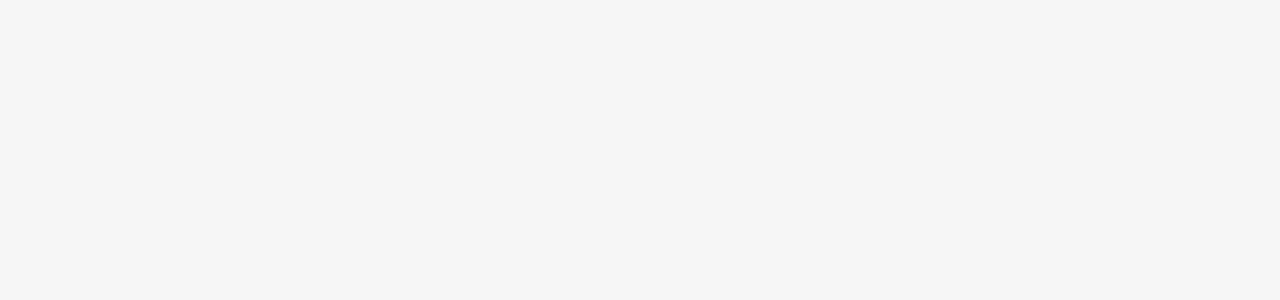
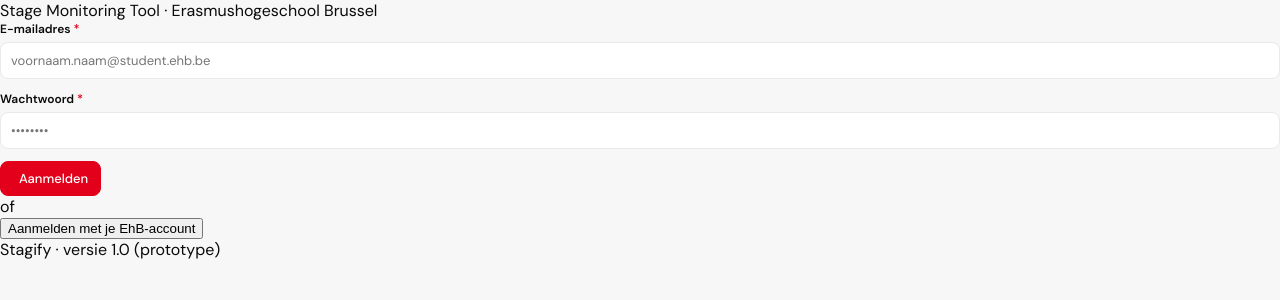
Before and after one commit to amingharbaoui/programming_project_group_1, a React (Vite) app in the folder frontend/: page /login in a window 1280 px wide. Before the commit this address had no page. Shown: the top 300 px of the page. Built offline with nearby package versions, Linux system fonts and the light colour scheme.

Commit message:
Loginroute toegevoegd

```diff
--- a/frontend/src/App.jsx
+++ b/frontend/src/App.jsx
@@ -1,6 +1,7 @@
 import { BrowserRouter, Navigate, Route, Routes } from "react-router-dom";
 import { AuthProvider } from "./context/AuthContext";
 import AppLayout from "./components/layout/AppLayout";
+import LoginPage from "./features/student/pages/LoginPage";
 
 import StudentDashboard from "./features/student/pages/StudentDashboard";
 import StageApplicationPage from "./features/student/pages/StageApplicationPage";
@@ -31,10 +32,11 @@ export default function App() {
     <AuthProvider>
       <BrowserRouter>
         <Routes>
+
+            <Route path="/login" element={<LoginPage />} />
+            <Route path="/" element={<Navigate to="/login" replace />} />
           <Route element={<AppLayout />}>
-            <Route path="/" element={<Navigate to="/student" replace />} />
-
-            <Route path="/student" element={<StudentDashboard />} />
+           <Route path="/student" element={<StudentDashboard />} />
             <Route path="/student/application" element={<StageApplicationPage />} />
             <Route path="/student/internship" element={<MyInternshipPage />} />
             <Route path="/student/logbook" element={<StudentLogbookPage />} />
```
